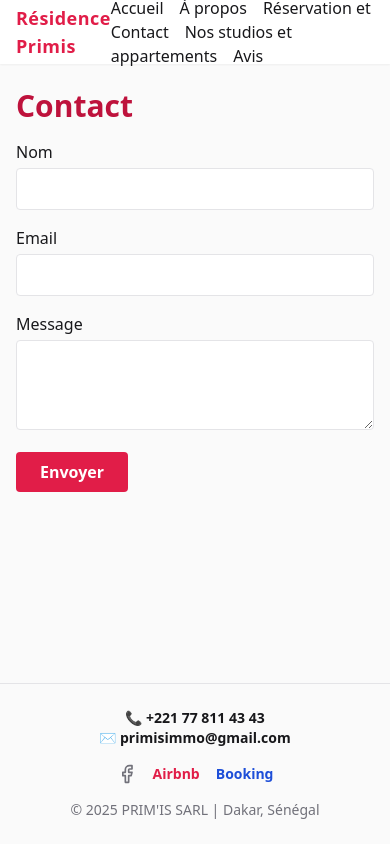
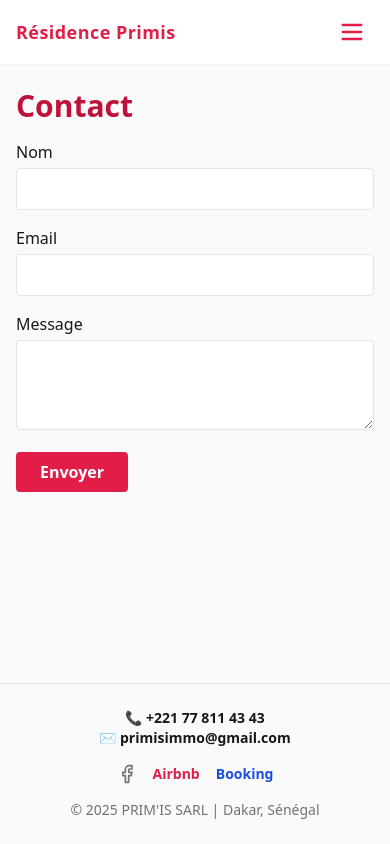
Before and after one commit to thebamba/primis_residence, a Next.js app: page /contact in a window 390 px wide. Built offline with nearby package versions, Linux system fonts and the light colour scheme.

Commit message:
feat: mettre en place un menu burger pour l'affichage sur mobile

```diff
--- /dev/null
+++ b/src/app/components/MobileMenu.tsx
@@ -0,0 +1,46 @@
+// src/app/components/MobileMenu.tsx
+"use client";
+import { useState } from "react";
+import Link from "next/link";
+import { Menu, X } from "lucide-react";
+
+const menuItems = [
+    { href: "/", label: "Accueil" },
+    { href: "/a-propos", label: "À propos" },
+    { href: "/reserver", label: "Réservation et contact" },
+    { href: "/unites", label: "Nos studios et appartements" },
+    { href: "/avis", label: "Avis" },
+];
+
+export default function MobileMenu() {
+    const [open, setOpen] = useState(false);
+
+    return (
+        <div className="md:hidden">
+            <button
+                className="p-2 text-rose-600"
+                aria-label="Ouvrir le menu"
+                onClick={() => setOpen(!open)}
+            >
+                {open ? <X size={28} /> : <Menu size={28} />}
+            </button>
+            {open && (
+                <nav className="absolute top-16 left-0 w-full z-50 bg-white border-b shadow">
+                    <ul className="flex flex-col gap-4 py-6 px-4">
+                        {menuItems.map((item) => (
+                            <li key={item.href}>
+                                <Link
+                                    href={item.href}
+                                    className="block py-2 px-1 rounded hover:bg-rose-50 text-lg font-medium"
+                                    onClick={() => setOpen(false)}
+                                >
+                                    {item.label}
+                                </Link>
+                            </li>
+                        ))}
+                    </ul>
+                </nav>
+            )}
+        </div>
+    );
+}
--- a/src/app/layout.tsx
+++ b/src/app/layout.tsx
@@ -1,7 +1,7 @@
 import Link from "next/link";
 import "./globals.css";
 import { Facebook, Instagram, Twitter, Home } from "lucide-react";
-
+import MobileMenu from "./components/MobileMenu";
 
 
 export const metadata = {
@@ -15,18 +15,20 @@ export default function RootLayout({ children }: { children: React.ReactNode })
       <body className="flex flex-col min-h-screen font-sans bg-zinc-50 text-zinc-900">
         {/* Header/nav */}
         <header className="bg-white shadow-sm sticky top-0 z-50">
-          <nav className="max-w-4xl mx-auto flex items-center justify-between h-16 px-4">
-            <Link href="/"  className="text-lg font-bold tracking-wide text-rose-600">
+          <nav className="max-w-4xl mx-auto flex items-center justify-between h-16 px-4 relative">
+            <Link href="/" className="text-lg font-bold tracking-wide text-rose-600">
               Résidence Primis
             </Link>
-            <div className="space-x-4">
+            {/* Desktop nav */}
+            <div className="space-x-4 hidden md:flex">
               <Link href="/" className="hover:text-rose-600 transition">Accueil</Link>
               <Link href="/a-propos" className="hover:text-rose-600 transition">À propos</Link>
               <Link href="/reserver" className="hover:text-rose-600 transition">Réservation et Contact</Link>
               <Link href="/unites" className="hover:text-rose-600 transition">Nos studios et appartements</Link>
               <Link href="/avis" className="hover:text-rose-600 transition">Avis</Link>
-
             </div>
+            {/* Mobile burger */}
+            <MobileMenu />
           </nav>
         </header>
         {/* Main content */}
--- a/src/app/reserver/page.tsx
+++ b/src/app/reserver/page.tsx
@@ -5,9 +5,10 @@ import emailjs from "@emailjs/browser";
 import { ArrowRight } from "lucide-react";
 
 
-const EMAILJS_SERVICE_ID = "service_6tku8oe";
-const EMAILJS_TEMPLATE_ID = "template_u1gli6m";
-const EMAILJS_PUBLIC_KEY = "YlI8ygFNB-bcdes1D";
+const EMAILJS_SERVICE_ID = process.env.NEXT_PUBLIC_EMAILJS_SERVICE_ID!;
+const EMAILJS_TEMPLATE_ID = process.env.NEXT_PUBLIC_EMAILJS_TEMPLATE_ID!;
+const EMAILJS_PUBLIC_KEY = process.env.NEXT_PUBLIC_EMAILJS_PUBLIC_KEY!;
+
 
 // Liens partenaires: booking et airbnb
 const airbnbUrl = "https://airbnb.com";
```
